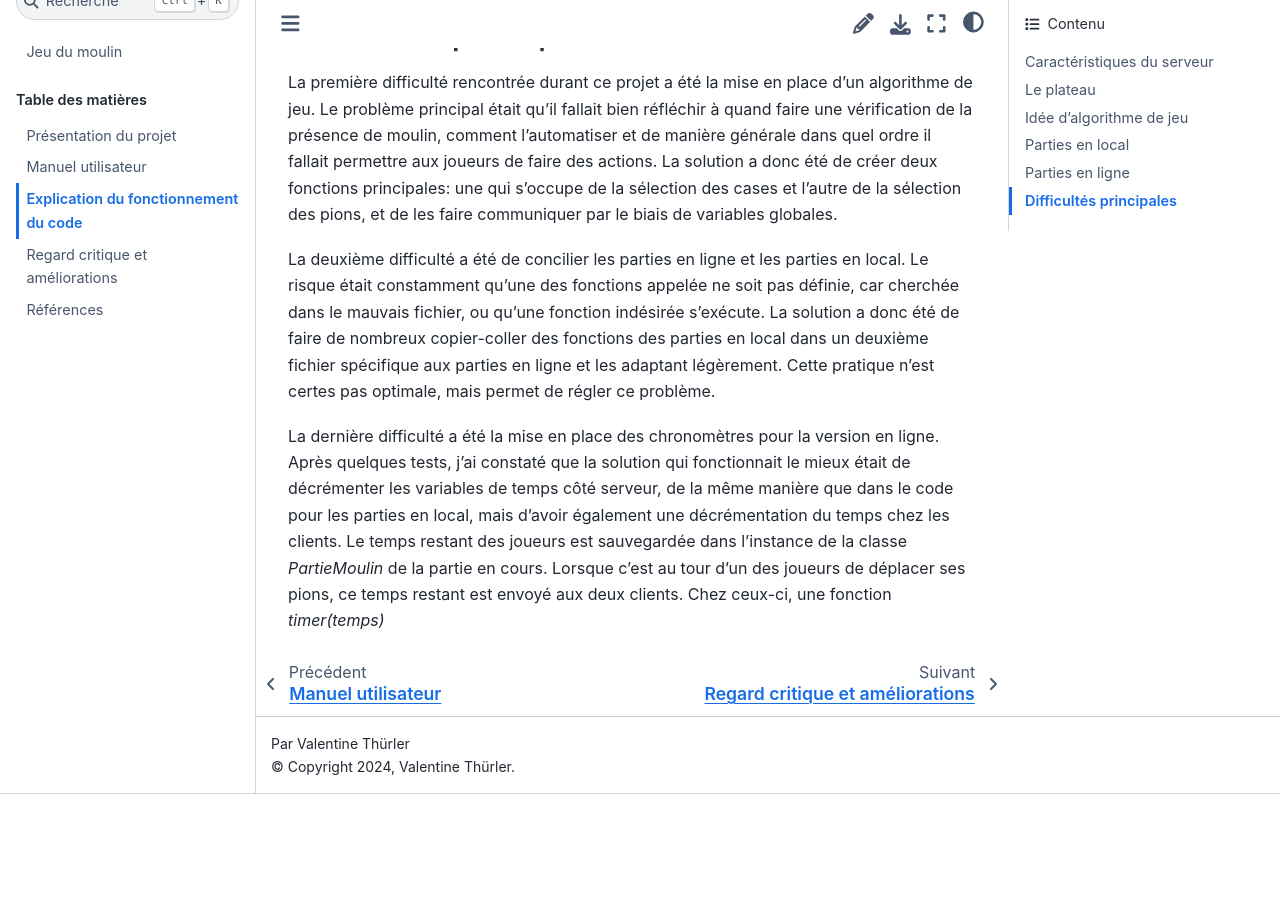
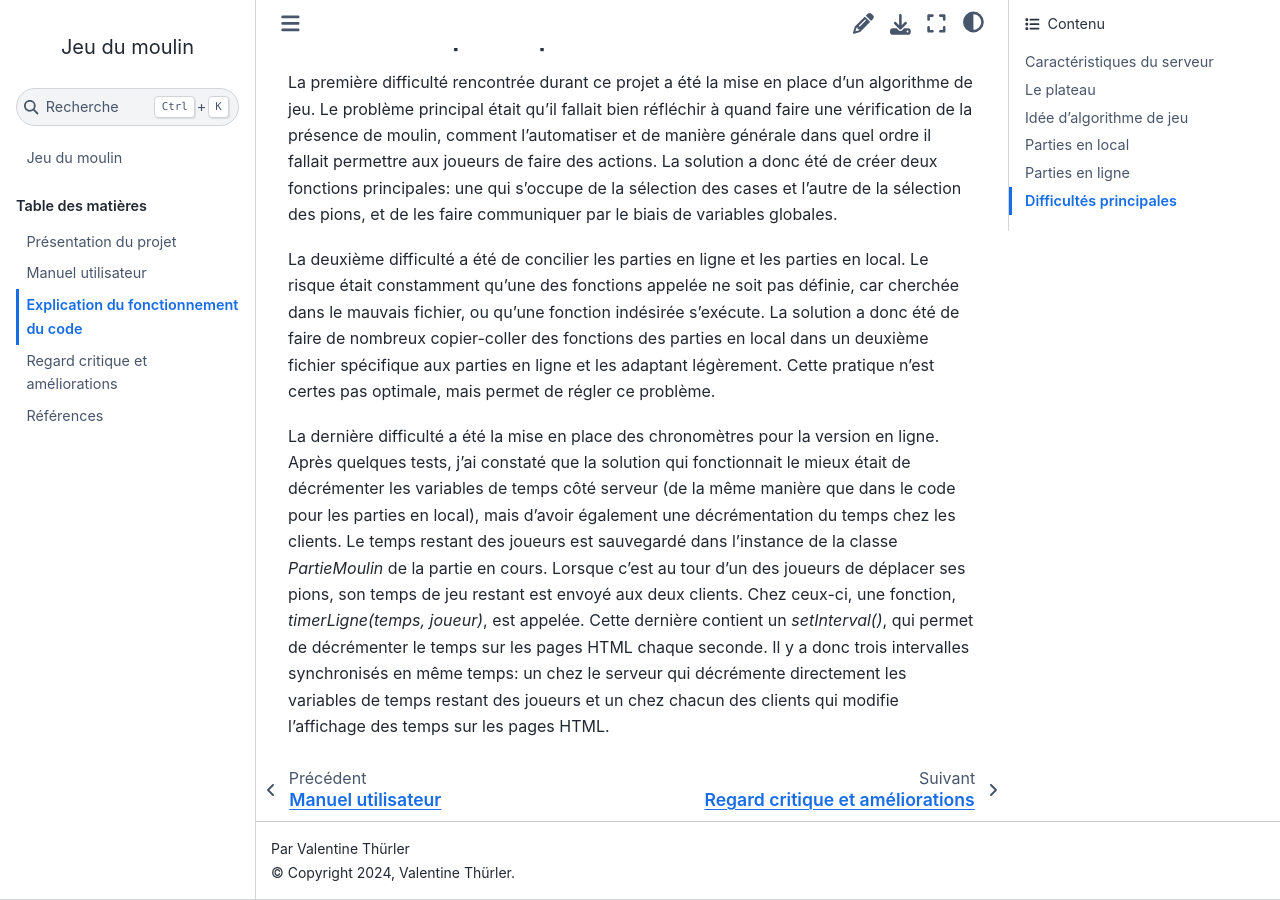
Before and after one commit to valentinethrlr/projet_moulin_documentation, a Sphinx documentation site: the page built from source/explication.md, in a window 1280 px wide and 900 px high, scrolled down 18687 px. Built offline with Sphinx 7.4.7 and the Sphinx Book theme 1.1.4, drawn with Linux system fonts in a browser that asks for light colours; cross-references to code outside the pages are shown as plain code; before the commit the page ends 19481 px from its top, so only the background shows below that.

Commit message:
relecture

```diff
--- a/source/explication.md
+++ b/source/explication.md
@@ -447,4 +447,4 @@ La première difficulté rencontrée durant ce projet a été la mise en place d
 
 La deuxième difficulté a été de concilier les parties en ligne et les parties en local. Le risque était constamment qu'une des fonctions appelée ne soit pas définie, car cherchée dans le mauvais fichier, ou qu'une fonction indésirée s'exécute. La solution a donc été de faire de nombreux copier-coller des fonctions des parties en local dans un deuxième fichier spécifique aux parties en ligne et les adaptant légèrement. Cette pratique n'est certes pas optimale, mais permet de régler ce problème.
 
-La dernière difficulté a été la mise en place des chronomètres pour la version en ligne. Après quelques tests, j'ai constaté que la solution qui fonctionnait le mieux était de décrémenter les variables de temps côté serveur, de la même manière que dans le code pour les parties en local, mais d'avoir également une décrémentation du temps chez les clients. Le temps restant des joueurs est sauvegardée dans l'instance de la classe <em>PartieMoulin</em> de la partie en cours. Lorsque c'est au tour d'un des joueurs de déplacer ses pions, ce temps restant est envoyé aux deux clients. Chez ceux-ci, une fonction <em>timer(temps)</em>
+La dernière difficulté a été la mise en place des chronomètres pour la version en ligne. Après quelques tests, j'ai constaté que la solution qui fonctionnait le mieux était de décrémenter les variables de temps côté serveur (de la même manière que dans le code pour les parties en local), mais d'avoir également une décrémentation du temps chez les clients. Le temps restant des joueurs est sauvegardé dans l'instance de la classe <em>PartieMoulin</em> de la partie en cours. Lorsque c'est au tour d'un des joueurs de déplacer ses pions, son temps de jeu restant est envoyé aux deux clients. Chez ceux-ci, une fonction, <em>timerLigne(temps, joueur)</em>, est appelée. Cette dernière contient un <em>setInterval()</em>, qui permet de décrémenter le temps sur les pages HTML chaque seconde. Il y a donc trois intervalles synchronisés en même temps: un chez le serveur qui décrémente directement les variables de temps restant des joueurs et un chez chacun des clients qui modifie l'affichage des temps sur les pages HTML.
```
Also changed, not shown: source/manuel.md (+2 -0 lines), source/presentation.md (+1 -1 lines).
